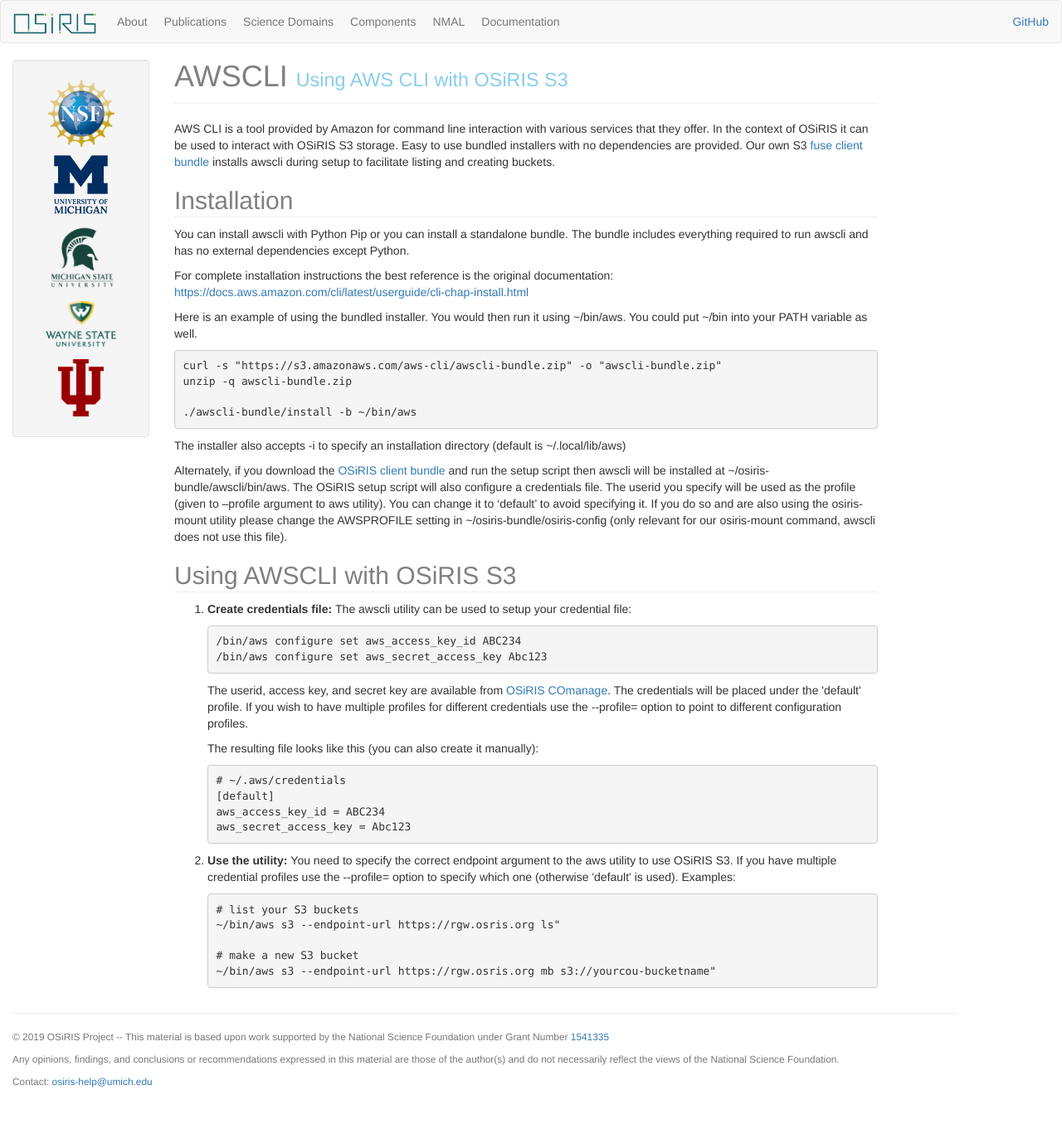
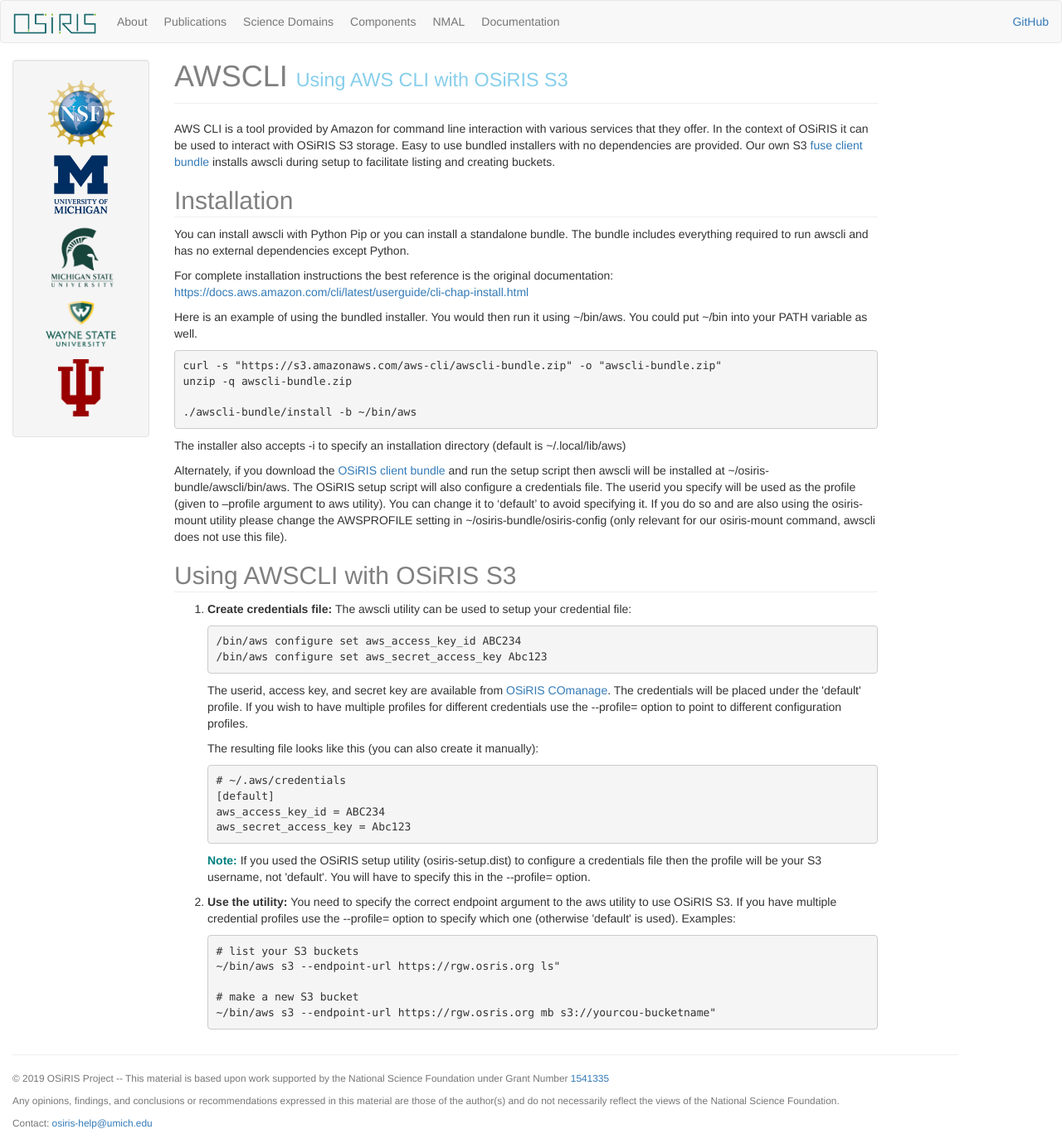
Before and after one commit to MI-OSiRIS/mi-osiris.github.io, a Jekyll site: the page built from documentation/s3awscli.md, in a window 1280 px wide. Shown: the whole page at 83% size. Built offline with Jekyll 4.4.1, drawn with Linux system fonts in a browser that asks for light colours; before the commit the page ends 1323 px from its top, so only the background shows below that.

Commit message:
Add note about default profile in awscli doc

```diff
--- a/documentation/s3awscli.md
+++ b/documentation/s3awscli.md
@@ -49,6 +49,7 @@
 aws_access_key_id = ABC234
 aws_secret_access_key = Abc123
 </pre>
+<span class='light-em'>Note: </span> If you used the OSiRIS setup utility (osiris-setup.dist) to configure a credentials file then the profile will be your S3 username, not 'default'.  You will have to specify this in the --profile= option.
 </li>
 <li>
     <p>
```
Also changed, not shown: documentation/s3fuse.md (+1 -1 lines).
